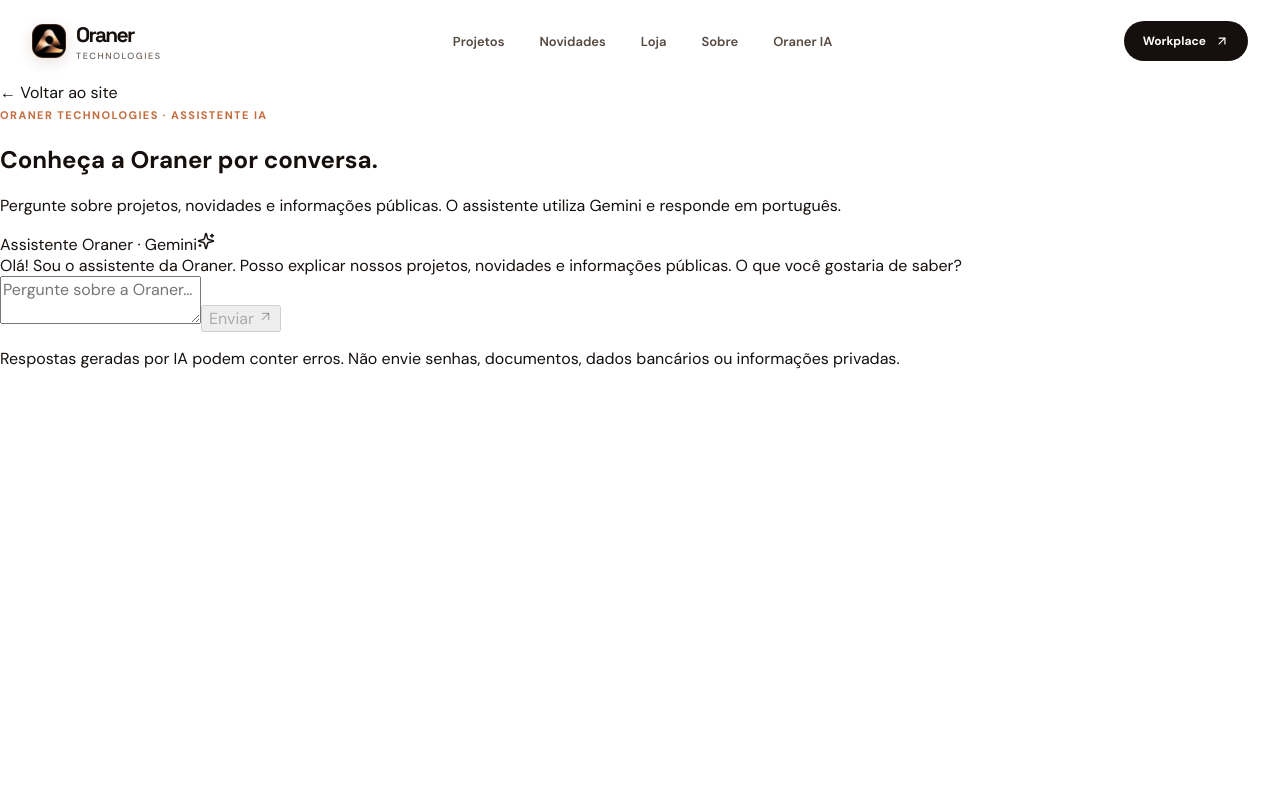
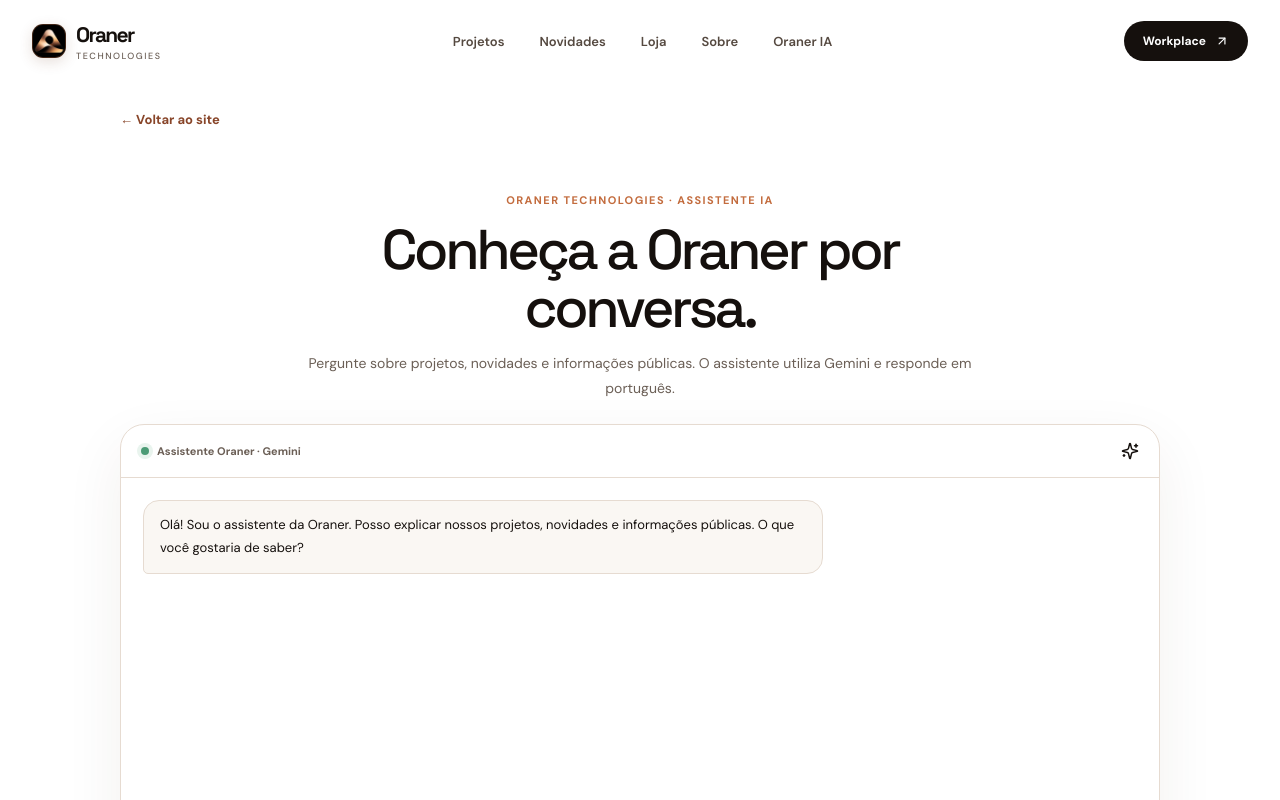
Before and after one commit to pedrosoenzo627-code/Oraner-Recrutamento-, a Next.js app: page /assistente in a window 1280 px wide. Shown: the top 800 px of the page. Built offline with nearby package versions, Linux system fonts and the light colour scheme.

Commit message:
Style Oraner assistant and AI manager

```diff
--- a/app/globals.css
+++ b/app/globals.css
@@ -207,3 +207,89 @@ button:focus-visible, a:focus-visible, input:focus-visible, select:focus-visible
 @media (prefers-reduced-motion: reduce) {
   *, *::before, *::after { scroll-behavior: auto !important; transition-duration: .01ms !important; animation-duration: .01ms !important; animation-iteration-count: 1 !important; }
 }
+
+
+/* Detail pages for published Oraner catalog items and announcements */
+.product-image-link { display:block; overflow:hidden; height:190px; margin:-25px -25px 20px; background:#efe8e1; }
+.product-image { display:block; width:100%; height:100%; object-fit:cover; transition:transform .35s ease; }
+.product-image-link:hover .product-image { transform:scale(1.035); }
+.announcement-image { height:170px; margin:14px 0 16px; border-radius:14px; }
+.product-detail-link { display:inline-flex; align-items:center; gap:6px; margin-top:16px; font-size:12px; }
+.admin-product-info { display:flex; align-items:center; gap:13px; min-width:0; }
+.admin-product-thumb { width:64px; height:58px; flex:0 0 64px; border-radius:10px; object-fit:cover; background:var(--canvas); }
+.detail-shell { width:min(1080px,calc(100% - 40px)); min-height:60vh; margin:30px auto 90px; }
+.detail-card { overflow:hidden; border:1px solid var(--line); border-radius:28px; background:#fff; }
+.detail-image { display:block; width:100%; max-height:520px; object-fit:cover; background:#f3ece6; }
+.detail-content { padding:clamp(24px,5vw,56px); }
+.detail-content h1 { margin:14px 0; font:500 clamp(34px,5vw,58px)/1.04 var(--font-display); letter-spacing:-.06em; }
+.detail-content p { color:var(--muted); line-height:1.8; white-space:pre-wrap; }
+.detail-price { margin:22px 0; font:600 24px var(--font-display); }
+.detail-back { display:inline-flex; margin:0 0 18px; color:var(--copper-dark); font-size:13px; font-weight:700; }
+
+/* Gemini public assistant */
+.assistant-page { width:min(1040px,calc(100% - 36px)); margin:26px auto 84px; }
+.assistant-intro { max-width:720px; margin:42px auto 24px; text-align:center; }
+.assistant-intro h1 { margin:12px 0; font:500 clamp(36px,5vw,56px)/1.04 var(--font-display); letter-spacing:-.06em; }
+.assistant-intro p { color:var(--muted); font-size:14px; line-height:1.75; }
+.assistant-panel { display:flex; flex-direction:column; min-height:520px; max-height:720px; border:1px solid var(--line); border-radius:24px; background:#fff; box-shadow:0 22px 60px rgba(68,37,23,.07); }
+.assistant-topline { display:flex; align-items:center; justify-content:space-between; gap:12px; padding:17px 20px; border-bottom:1px solid var(--line); }
+.assistant-status { display:inline-flex; align-items:center; gap:8px; color:var(--muted); font-size:11px; font-weight:700; }
+.assistant-status-dot { width:8px; height:8px; border-radius:50%; background:#4c9b76; box-shadow:0 0 0 4px #e9f4ee; }
+.assistant-messages { display:flex; flex:1; flex-direction:column; gap:14px; overflow-y:auto; padding:22px; }
+.assistant-message { max-width:min(82%,680px); padding:13px 16px; border-radius:16px; font-size:13px; line-height:1.75; white-space:pre-wrap; overflow-wrap:anywhere; }
+.assistant-message.assistant { align-self:flex-start; border:1px solid var(--line); border-bottom-left-radius:5px; background:var(--canvas); color:var(--ink); }
+.assistant-message.user { align-self:flex-end; border-bottom-right-radius:5px; background:#211710; color:white; }
+.assistant-composer { display:flex; align-items:end; gap:10px; padding:16px; border-top:1px solid var(--line); }
+.assistant-composer textarea { flex:1; min-height:48px; max-height:150px; resize:vertical; padding:13px 14px; border:1px solid #d8dde6; border-radius:14px; color:var(--ink); background:white; }
+.assistant-composer button { display:inline-flex; align-items:center; justify-content:center; gap:8px; min-height:48px; padding:0 18px; border:0; border-radius:14px; background:var(--ink); color:white; cursor:pointer; font-weight:700; }
+.assistant-composer button:disabled { cursor:wait; opacity:.55; }
+.assistant-disclaimer { margin:0; padding:0 18px 16px; color:var(--muted); font-size:10px; line-height:1.5; text-align:center; }
+.assistant-error { margin:0 16px 12px; padding:11px 13px; border-radius:12px; background:#fff0ef; color:#9f3029; font-size:12px; }
+
+/* AI manager dashboard */
+.ai-manager-page { width:min(1120px,calc(100% - 36px)); }
+.ai-manager-header { margin:36px 0 24px; }
+.ai-manager-header h1 { margin:12px 0; font:500 clamp(36px,5vw,56px)/1.04 var(--font-display); letter-spacing:-.06em; }
+.ai-manager-header > p { color:var(--muted); line-height:1.7; }
+.ai-integration-row { display:flex; flex-wrap:wrap; gap:10px; margin:18px 0; }
+.ai-integration-chip { padding:8px 11px; border:1px solid var(--line); border-radius:999px; background:#fff; color:var(--muted); font-size:11px; }
+.ai-integration-chip.ready { background:#eaf8f2; color:#176547; border-color:#c9e8d9; }
+.ai-manager-grid { display:grid; grid-template-columns:1fr 1fr; gap:16px; margin:18px 0 28px; }
+.ai-manager-panel { display:flex; flex-direction:column; min-height:0; padding:22px; border:1px solid var(--line); border-radius:var(--radius); background:#fff; }
+.ai-manager-panel h2 { display:flex; align-items:center; gap:9px; margin:0 0 8px; font:600 23px var(--font-display); }
+.ai-manager-panel p { color:var(--muted); font-size:13px; line-height:1.7; }
+.ai-manager-form { display:flex; flex-direction:column; gap:12px; margin-top:14px; }
+.ai-manager-form textarea { width:100%; min-height:115px; padding:13px 14px; resize:vertical; border:1px solid #d8dde6; border-radius:14px; color:var(--ink); background:white; }
+.ai-manager-form button { display:inline-flex; align-items:center; justify-content:center; gap:8px; min-height:48px; padding:0 18px; border:0; border-radius:14px; background:var(--ink); color:white; cursor:pointer; font-weight:700; }
+.ai-manager-form button:disabled { cursor:wait; opacity:.55; }
+.ai-checkline { display:flex; align-items:center; gap:8px; color:var(--muted); font-size:12px; }
+.ai-manager-rules { display:grid; gap:10px; margin:12px 0 0; padding-left:20px; color:var(--muted); font-size:12px; line-height:1.7; }
+.ai-manager-notice { margin:16px 0; padding:14px 16px; border-radius:14px; background:#fff5e9; color:#80501f; font-size:12px; line-height:1.7; }
+.ai-manager-section { margin:18px 0; }
+.ai-draft-list,.ai-report-list { display:flex; flex-direction:column; gap:13px; margin-top:16px; }
+.ai-draft-card { display:grid; grid-template-columns:180px minmax(0,1fr); gap:18px; padding:16px; border:1px solid var(--line); border-radius:18px; background:#fff; }
+.ai-draft-image { width:100%; height:140px; object-fit:cover; border-radius:12px; background:var(--canvas); }
+.ai-draft-placeholder { display:flex; align-items:center; justify-content:center; flex-direction:column; gap:8px; color:var(--muted); font-size:11px; }
+.ai-draft-meta { display:flex; align-items:center; flex-wrap:wrap; justify-content:space-between; gap:10px; }
+.ai-draft-meta time,.ai-draft-topic,.ai-report-meta { color:var(--muted); font-size:11px; }
+.ai-draft-topic { margin:12px 0 4px; }
+.ai-draft-card h3,.ai-report-card h3 { margin:5px 0 8px; font:600 19px var(--font-display); }
+.ai-draft-card p,.ai-report-card p { color:var(--muted); font-size:12px; line-height:1.7; white-space:pre-wrap; }
+.ai-draft-body { max-height:220px; overflow:auto; }
+.ai-draft-actions { display:flex; flex-wrap:wrap; gap:8px; margin-top:12px; }
+.ai-draft-actions button { min-height:38px; padding:0 13px; border:1px solid var(--line); border-radius:10px; background:white; cursor:pointer; font-size:11px; font-weight:700; }
+.ai-draft-actions button.primary { background:var(--ink); color:white; border-color:var(--ink); }
+.ai-draft-actions button:disabled { cursor:wait; opacity:.55; }
+.ai-report-card { display:block; padding:16px; border:1px solid var(--line); border-radius:16px; background:#fff; }
+.ai-report-text { white-space:pre-wrap; }
+@media(max-width:760px) { .ai-manager-grid { grid-template-columns:1fr; } }
+@media(max-width:580px) {
+  .assistant-page,.ai-manager-page { width:calc(100% - 24px); }
+  .assistant-messages { padding:14px; }
+  .assistant-message { max-width:92%; }
+  .assistant-composer { align-items:stretch; flex-direction:column; padding:12px; }
+  .assistant-composer button { width:100%; }
+  .detail-shell { width:calc(100% - 24px); margin-top:16px; }
+  .ai-draft-card { grid-template-columns:1fr; }
+  .ai-draft-image { height:190px; }
+}
```
